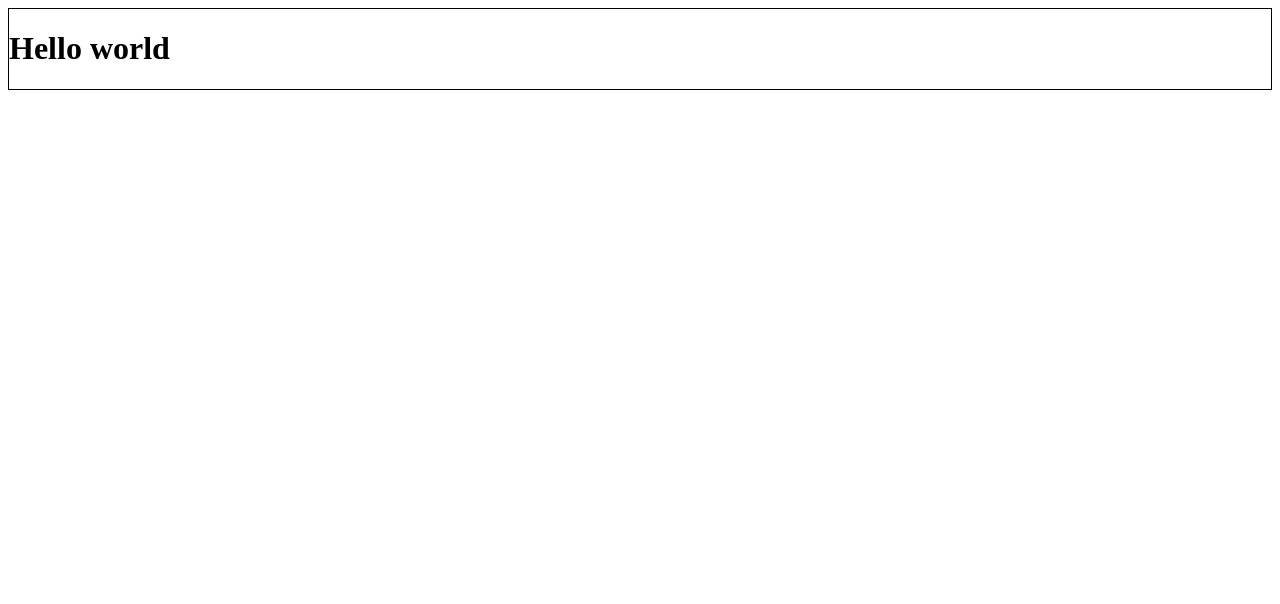
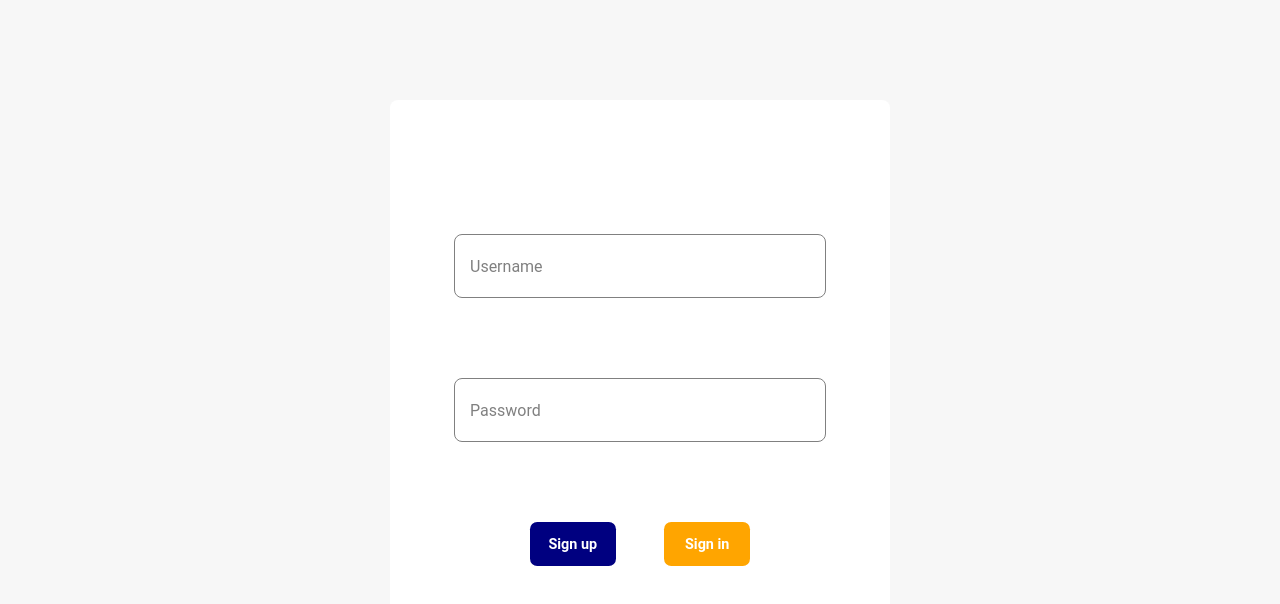
Before and after one commit to babyCumToMe/Registration-system, a website: page public/index.html in a window 1280 px wide. Drawn offline with Linux system fonts and the light colour scheme.

Commit message:
Complete home page UI

```diff
--- a/public/index.html
+++ b/public/index.html
@@ -5,10 +5,29 @@
     <meta name="viewport" content="width=device-width, initial-scale=1.0">
     <title>Document</title>
     <link rel = stylesheet href = "style.css">
+
+<link rel="preconnect" href="https://fonts.googleapis.com">
+<link rel="preconnect" href="https://fonts.gstatic.com" crossorigin>
+<link href="https://fonts.googleapis.com" rel="stylesheet">
 </head>
 <body>
     <form>
-        <h1>Hello world</h1>
+        <div id = "entryDiv">
+            <div class = "entry-label-div">
+                <label for = "usernameEntry" class ="hiddenElement" >Username</label>
+                <input type = "text" data-default-text = "true" value = "Username" id = "usernameEntry" class = "empty-entry" onclick = "entryClick(this)" onblur = "emptyEntry(this)">
+            </div>
+
+            <div class = "entry-label-div">
+                <label for = "passwordEntry" class ="hiddenElement">Password</label>
+                <input type = "text" data-default-text = "true" value = "Password" id = "passwordEntry" class = "empty-entry" onclick = "entryClick(this)" onblur = "emptyEntry(this)">
+            </div>
+        </div>
+
+        <div id = "button-container">
+            <button type = "button" id = "register">Sign up</button>
+            <button type = "button" id = "login">Sign in</button>
+        </div>
     </form>
 
     <script src = "script.js"></script>
--- a/public/script.js
+++ b/public/script.js
@@ -0,0 +1,27 @@
+const usernameEntry = document.getElementById("usernameEntry");
+const passwordEntry = document.getElementById("passwordEntry");
+const entries = document.querySelectorAll("input");
+
+function emptyEntry(entry){
+    const descriptionLbl = entry.labels;
+
+    if(entry.value.length === 0){
+        entry.classList.add("empty-entry");
+        entry.id === "usernameEntry" ? entry.value = "Username" : entry.value = "Password";
+        descriptionLbl[0].classList.add("hiddenElement");
+        entry.dataset.defaultText = "true";
+        entry.style.color = "grey" ;
+    }
+}
+
+function entryClick(entry){
+    const descriptionLbl = entry.labels;
+
+    if (entry.dataset.defaultText === "true"){
+        entry.value = "";
+        entry.dataset.defaultText = "false";
+    }
+
+    entry.style.color = "black";
+    descriptionLbl[0].classList.remove("hiddenElement");
+}
--- a/public/style.css
+++ b/public/style.css
@@ -1,3 +1,126 @@
+* {
+    box-sizing: border-box;
+    font-family: "Roboto", sans-serif;
+    font-optical-sizing: auto;
+    font-weight: 400;
+    font-style: normal;
+    font-variation-settings: "wdth" 100;
+}
+
+button, input, select, textarea {
+  font-family: inherit;
+}
+
+body{
+    background-color: #f7f7f7;
+
+    /*To center the form vertically*/
+    display: flex;
+    flex-direction: column;
+    justify-content: center;
+    align-items: center;
+    min-height: 100vh;
+    margin: 0;
+}
+
 form{
-    border: 1px solid black;
+    display: flex;
+    flex-direction: column;
+    justify-content: center;
+
+    width: 75%;
+    max-width: 500px;
+    min-height: 75vh;
+    padding: 4em;
+    border-radius: 0.5em;
+
+    background-color: white;
 }
+
+.entry-label-div{
+    display: flex;
+    flex-direction: column;
+    gap: 5px;
+}
+
+#entryDiv{
+    display: flex;
+    flex-direction: column;
+    gap: 5em;
+}
+
+#button-container{
+    display: flex;
+    flex-direction: row;
+    justify-content: center;
+    gap: 3em;
+    margin-top: 5em;
+}
+
+.hiddenElement{
+    display: none
+}
+
+.input-entry{
+    color: black;
+}
+
+.empty-entry{
+    color: grey;
+}
+
+.error-entry{
+    color: maroon;
+    border: 1px solid maroon;
+}
+
+label{
+    padding-left: 15px;
+
+    color: grey;
+}
+
+input{
+    height: 4em;
+
+    font-size: 1em;
+    border: 1px solid grey;
+    border-radius: 0.5em;
+    padding-left: 15px;
+
+    outline: none;
+}
+
+input:focus{
+    border: 2px solid navy;
+}
+
+button{
+    cursor: pointer;
+
+    width: 6em;
+    height: 3em;
+
+    border-radius: 0.5em;
+    border: none;
+
+    color: white;
+    font-weight: bold;
+    font-size: 0.9em;
+
+    transform: scale(1);
+    transition: filter 0.5s ease, transform 0.2s ease;
+}
+
+button:hover{
+    filter: brightness(0.8);
+    transform: scale(1.1);
+}
+
+#register{
+    background-color:navy;
+}
+
+#login{
+    background-color: orange;
+}
```
